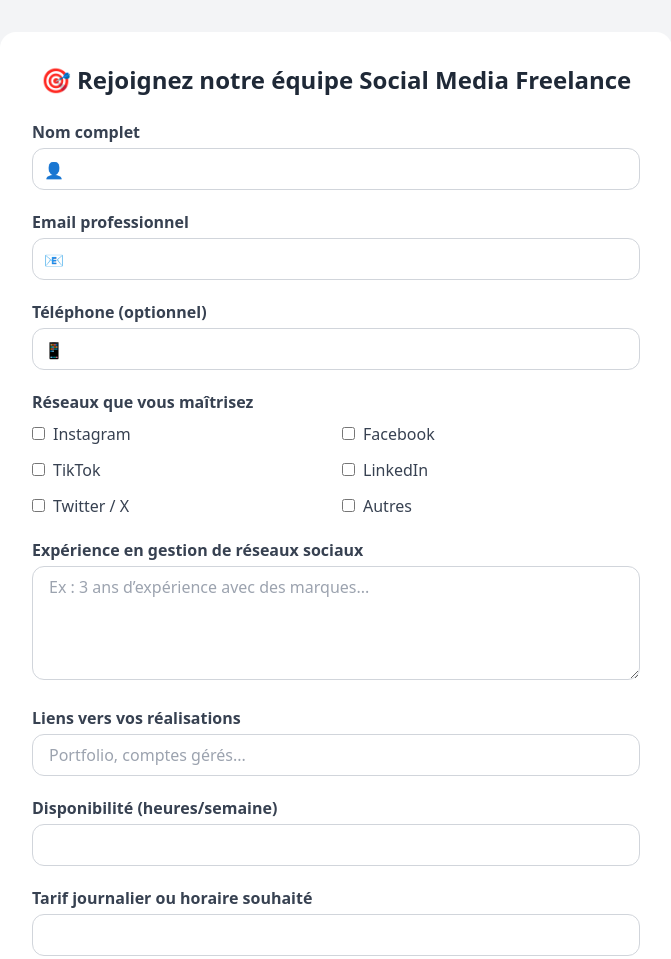
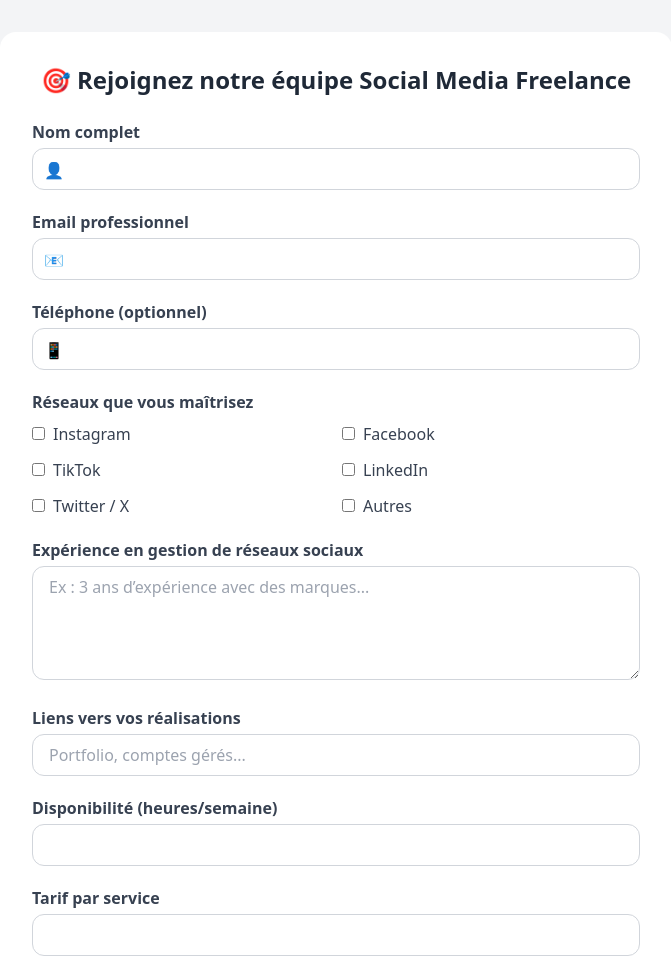
Before and after one commit to Lennyagency/Formulaire-Freelance, a plain HTML site: page index.html in a window 1280 px wide. Shown: the top 959 px of the page, without its empty margins (304-975 px from the left). Drawn offline with nearby package versions, Linux system fonts and the light colour scheme.

Commit message:
Update index.html

```diff
--- a/index.html
+++ b/index.html
@@ -107,7 +107,7 @@
       </div>
 
       <div>
-        <label class="block font-semibold mb-1 text-gray-700">Tarif journalier ou horaire souhaité</label>
+        <label class="block font-semibold mb-1 text-gray-700">Tarif par service</label>
         <input type="text" name="tarif" class="w-full px-4 py-2 border border-gray-300 rounded-xl focus:outline-none focus:ring-2 focus:ring-blue-500">
       </div>
 
```
